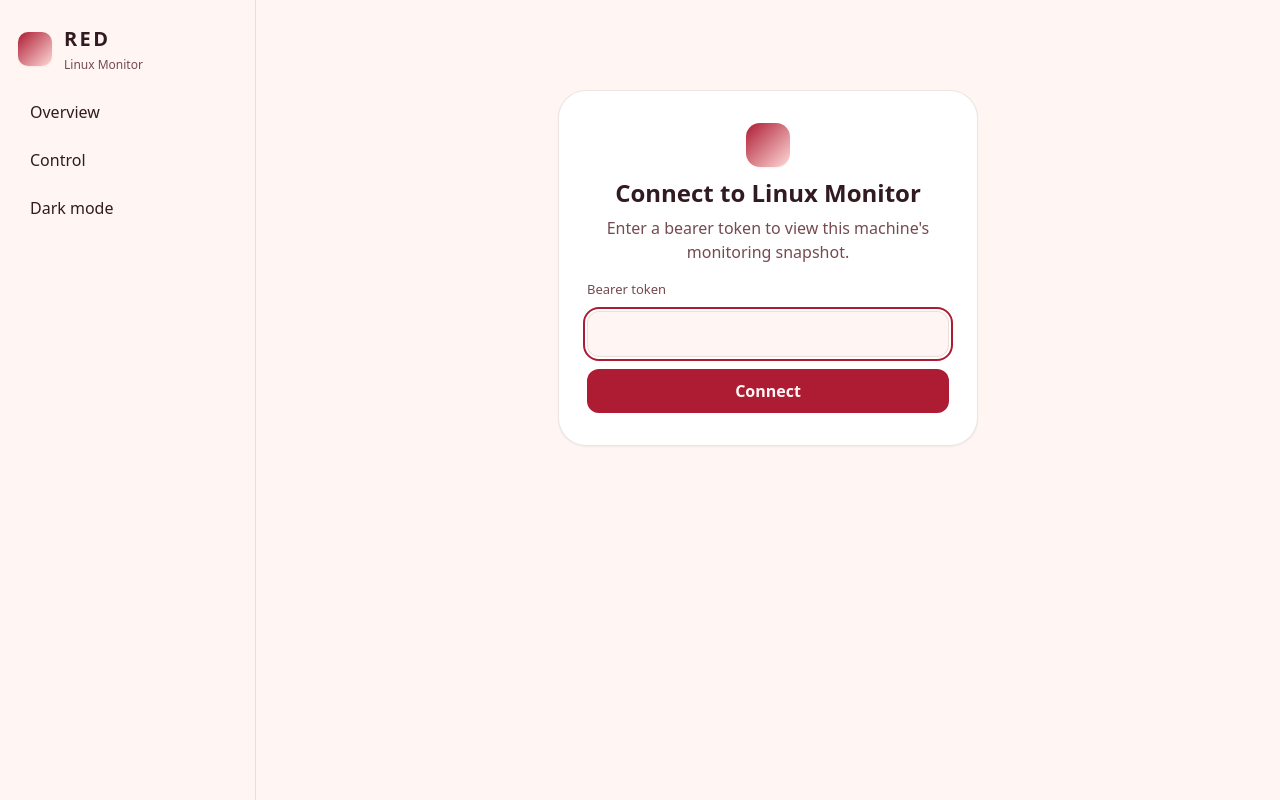
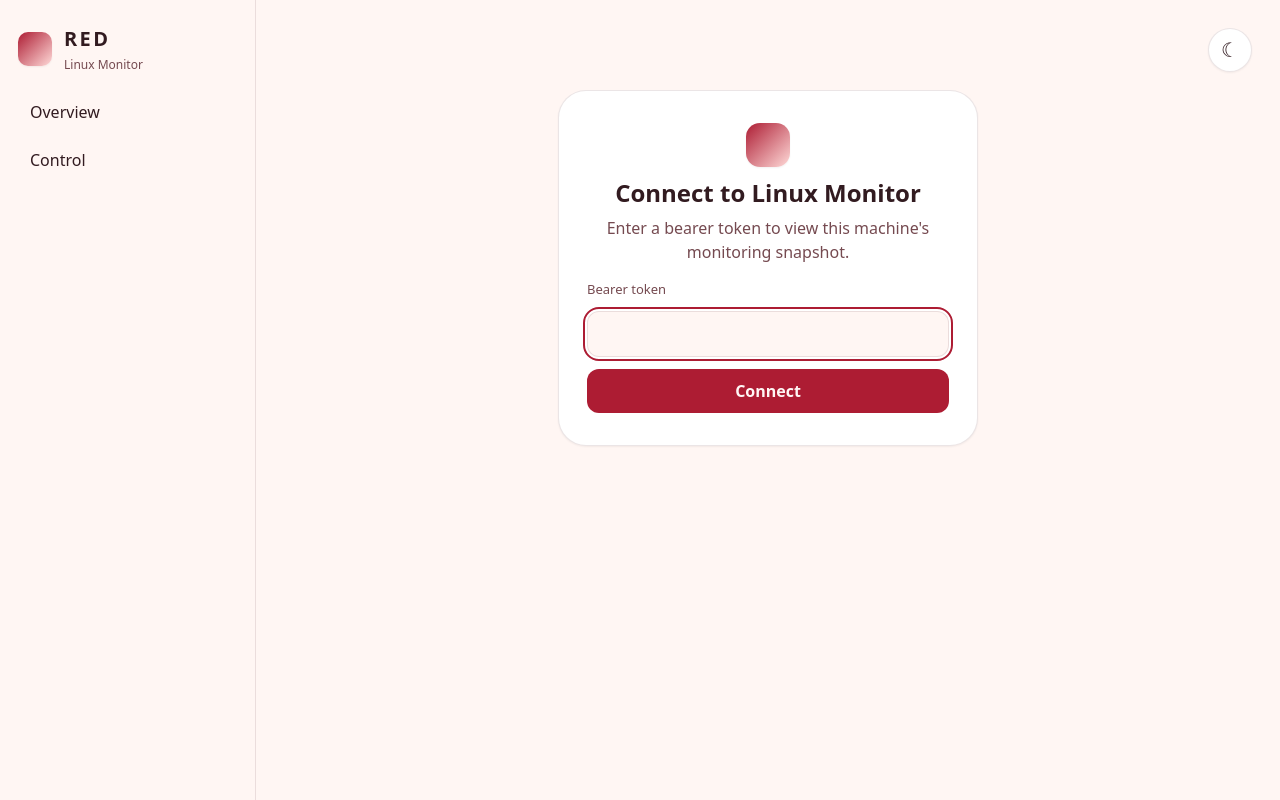
Before and after one commit to ch7amada/red, a FastAPI app: page /connect in a window 1280 px wide. Run offline with FastAPI, Linux system fonts and the light colour scheme.

Commit message:
fix(webapp): move theme switch to top-right corner

```diff
--- a/webapp/static/css/app.css
+++ b/webapp/static/css/app.css
@@ -1,27 +1,47 @@
 :root {
   color-scheme: light dark;
-  --bg: light-dark(#FFF6F3, #211315);
-  --surface: light-dark(#FFF6F3, #211315);
-  --card: light-dark(#FFFFFF, #2A1A1D);
-  --card-border: light-dark(rgba(117, 74, 80, 0.14), rgba(221, 185, 188, 0.16));
-  --text: light-dark(#321B20, #F9E8E7);
-  --muted: light-dark(#754A50, #DDB9BC);
-  --primary: light-dark(#AD1C33, #9C243B);
-  --on-primary: light-dark(#FFF6F5, #FFF0EF);
-  --primary-container: light-dark(#FFDAD8, #5E1725);
-  --on-primary-container: light-dark(#40121B, #FFDAD8);
-  --secondary-container: light-dark(#C2E8CE, #274937);
-  --on-secondary-container: light-dark(#1B3D28, #D7F6E1);
-  --live: light-dark(#1B3D28, #D7F6E1);
-  --live-bg: light-dark(#C2E8CE, #274937);
-  --error: light-dark(#B3261E, #F2B8B5);
-  --error-bg: light-dark(#F9DEDC, #4A1F22);
+  --bg: #FFF6F3;
+  --surface: #FFF6F3;
+  --card: #FFFFFF;
+  --card-border: rgba(117, 74, 80, 0.14);
+  --text: #321B20;
+  --muted: #754A50;
+  --primary: #AD1C33;
+  --on-primary: #FFF6F5;
+  --primary-container: #FFDAD8;
+  --on-primary-container: #40121B;
+  --secondary-container: #C2E8CE;
+  --on-secondary-container: #1B3D28;
+  --live: #1B3D28;
+  --live-bg: #C2E8CE;
+  --error: #B3261E;
+  --error-bg: #F9DEDC;
   --radius: 20px;
   --radius-lg: 28px;
-  --shadow: 0 1px 2px light-dark(rgba(50, 27, 32, 0.06), rgba(0, 0, 0, 0.3));
+  --shadow: 0 1px 2px rgba(50, 27, 32, 0.06);
 }
 
-:root[data-theme="dark"] { color-scheme: dark; }
+:root[data-theme="dark"] {
+  color-scheme: dark;
+  --bg: #211315;
+  --surface: #211315;
+  --card: #2A1A1D;
+  --card-border: rgba(221, 185, 188, 0.16);
+  --text: #F9E8E7;
+  --muted: #DDB9BC;
+  --primary: #9C243B;
+  --on-primary: #FFF0EF;
+  --primary-container: #5E1725;
+  --on-primary-container: #FFDAD8;
+  --secondary-container: #274937;
+  --on-secondary-container: #D7F6E1;
+  --live: #D7F6E1;
+  --live-bg: #274937;
+  --error: #F2B8B5;
+  --error-bg: #4A1F22;
+  --shadow: 0 1px 2px rgba(0, 0, 0, 0.3);
+}
+
 :root[data-theme="light"] { color-scheme: light; }
 
 * { box-sizing: border-box; }
@@ -47,6 +67,7 @@ input[type="checkbox"], input[type="radio"] { accent-color: var(--primary); }
   display: grid;
   grid-template-columns: 256px 1fr;
   min-height: 100vh;
+  position: relative;
 }
 
 .rail {
@@ -82,8 +103,31 @@ input[type="checkbox"], input[type="radio"] { accent-color: var(--primary); }
 }
 .nav-item:hover { background: var(--primary-container); color: var(--on-primary-container); }
 .nav-item.active { background: var(--primary-container); color: var(--on-primary-container); font-weight: 600; }
+.theme-toggle {
+  position: absolute;
+  right: 28px;
+  top: 28px;
+  width: 44px;
+  height: 44px;
+  border-radius: 50%;
+  border: 1px solid var(--card-border);
+  background: var(--card);
+  color: var(--text);
+  display: inline-flex;
+  align-items: center;
+  justify-content: center;
+  padding: 0;
+  font-size: 20px;
+  line-height: 1;
+  cursor: pointer;
+  z-index: 10;
+  box-shadow: var(--shadow);
+}
 .theme-toggle:hover { background: var(--primary-container); color: var(--on-primary-container); }
-.theme-toggle[aria-pressed="true"] { background: var(--primary-container); color: var(--on-primary-container); font-weight: 600; }
+.theme-toggle:focus-visible { outline: 2px solid var(--primary); outline-offset: 2px; }
+.theme-toggle .theme-icon { display: none; }
+:root:not([data-theme="dark"]) .theme-toggle .theme-icon-moon { display: inline; }
+:root[data-theme="dark"] .theme-toggle .theme-icon-sun { display: inline; }
 button.nav-item { border: 0; background: transparent; color: inherit; font: inherit; cursor: pointer; text-align: left; }
 
 .rail-footer { margin-top: auto; }
@@ -101,7 +145,7 @@ button.nav-item { border: 0; background: transparent; color: inherit; font: inhe
 .live-dot { width: 8px; height: 8px; border-radius: 50%; background: var(--live); }
 
 .main { padding: 28px; min-width: 0; }
-.page-header { display: flex; justify-content: space-between; align-items: center; gap: 12px; flex-wrap: wrap; margin-bottom: 20px; }
+.page-header { display: flex; justify-content: space-between; align-items: center; gap: 12px; flex-wrap: wrap; margin-bottom: 20px; padding-right: 56px; }
 .page-actions { display: flex; align-items: center; gap: 10px; }
 
 .dashboard {
@@ -214,8 +258,15 @@ button.nav-item { border: 0; background: transparent; color: inherit; font: inhe
   .rail {
     position: sticky; top: 0; height: auto;
     flex-direction: row; flex-wrap: wrap; align-items: center; gap: 8px 12px;
-    padding: 10px 12px; border-right: none; border-bottom: 1px solid var(--card-border);
+    padding: 10px 52px 10px 12px; border-right: none; border-bottom: 1px solid var(--card-border);
     z-index: 5; background: var(--surface);
+  }
+  .page-header { padding-right: 0; }
+  .theme-toggle {
+    position: fixed;
+    right: 10px;
+    top: 10px;
+    z-index: 10;
   }
   .brand { margin: 0; flex: 0 0 auto; }
   .rail-footer { order: 1; flex: 0 0 auto; margin: 0; }
--- a/webapp/templates/base.html
+++ b/webapp/templates/base.html
@@ -11,32 +11,17 @@
       try {
         var t = localStorage.getItem("lm-theme");
         if (t === "light" || t === "dark") document.documentElement.dataset.theme = t;
+        else document.documentElement.dataset.theme = window.matchMedia && window.matchMedia("(prefers-color-scheme: dark)").matches ? "dark" : "light";
+      } catch (e) {
+        document.documentElement.dataset.theme = window.matchMedia && window.matchMedia("(prefers-color-scheme: dark)").matches ? "dark" : "light";
+      }
+      try {
+        var meta = document.querySelector('meta[name="color-scheme"]');
+        if (meta) meta.setAttribute("content", document.documentElement.dataset.theme === "dark" ? "dark" : "light");
       } catch (e) {}
     })();
-    document.addEventListener("DOMContentLoaded", function () {
-      var root = document.documentElement;
-      var btn = document.querySelector(".theme-toggle");
-      var media = window.matchMedia("(prefers-color-scheme: dark)");
-      function dark() {
-        if (root.dataset.theme === "dark") return true;
-        if (root.dataset.theme === "light") return false;
-        return media.matches;
-      }
-      function sync() {
-        if (btn) btn.setAttribute("aria-pressed", dark() ? "true" : "false");
-      }
-      sync();
-      media.addEventListener("change", sync);
-      if (btn) {
-        btn.addEventListener("click", function () {
-          var next = dark() ? "light" : "dark";
-          root.dataset.theme = next;
-          try { localStorage.setItem("lm-theme", next); } catch (e) {}
-          sync();
-        });
-      }
-    });
   </script>
+  <noscript><style>.theme-toggle { display: none !important; }</style></noscript>
   <link rel="stylesheet" href="/static/css/app.css">
   <script src="/static/vendor/htmx.min.js"
           integrity="sha384-2OatzQy1H+Zd/IIrjr1TcuDGqLXeHhbooAyJY1KdQMKnr4LZ22k31GBLdYKHmVjg"
@@ -56,7 +41,6 @@
       <nav class="rail-nav">
         <a class="nav-item {% if request.url.path == '/' %}active{% endif %}" href="/" {% if request.url.path == '/' %}aria-current="page"{% endif %}>Overview</a>
         <a class="nav-item {% if request.url.path == '/control' %}active{% endif %}" href="/control" {% if request.url.path == '/control' %}aria-current="page"{% endif %}>Control</a>
-        <button type="button" class="nav-item theme-toggle" aria-pressed="false">Dark mode</button>
       </nav>
       <div class="rail-footer">
         {% block rail_footer %}{% endblock %}
@@ -65,6 +49,58 @@
     <main id="main" class="main">
       {% block content %}{% endblock %}
     </main>
+    <button type="button" class="theme-toggle" aria-label="Switch to dark mode" title="Switch to dark mode">
+      <span class="theme-icon theme-icon-moon" aria-hidden="true">☾</span>
+      <span class="theme-icon theme-icon-sun" aria-hidden="true">☀︎</span>
+    </button>
   </div>
+  <script>
+    (function () {
+      var root = document.documentElement;
+      var btn = null;
+      var media = window.matchMedia ? window.matchMedia("(prefers-color-scheme: dark)") : null;
+      var manual = false;
+      try { manual = localStorage.getItem("lm-theme") === "light" || localStorage.getItem("lm-theme") === "dark"; } catch (e) { manual = false; }
+
+      function isDark() { return root.dataset.theme === "dark"; }
+      function syncLabel() {
+        if (!btn) return;
+        var label = isDark() ? "Switch to light mode" : "Switch to dark mode";
+        btn.setAttribute("aria-label", label);
+        btn.setAttribute("title", label);
+      }
+      function syncMeta(theme) {
+        try {
+          var meta = document.querySelector('meta[name="color-scheme"]');
+          if (meta) meta.setAttribute("content", theme === "dark" ? "dark" : "light");
+        } catch (e) {}
+      }
+      function onSystemChange() {
+        if (manual) return;
+        var next = media && media.matches ? "dark" : "light";
+        root.dataset.theme = next;
+        syncMeta(next);
+        syncLabel();
+      }
+      document.addEventListener("DOMContentLoaded", function () {
+        btn = document.querySelector(".theme-toggle");
+        syncLabel();
+        if (media) {
+          if (media.addEventListener) media.addEventListener("change", onSystemChange);
+          else if (media.addListener) media.addListener(onSystemChange);
+        }
+        if (btn) {
+          btn.addEventListener("click", function () {
+            manual = true;
+            var next = isDark() ? "light" : "dark";
+            root.dataset.theme = next;
+            try { localStorage.setItem("lm-theme", next); } catch (e) {}
+            syncMeta(next);
+            syncLabel();
+          });
+        }
+      });
+    })();
+  </script>
 </body>
 </html>
```
